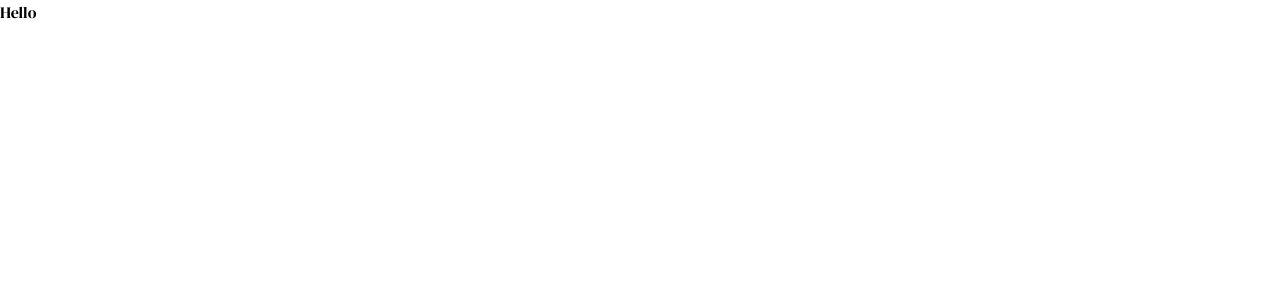
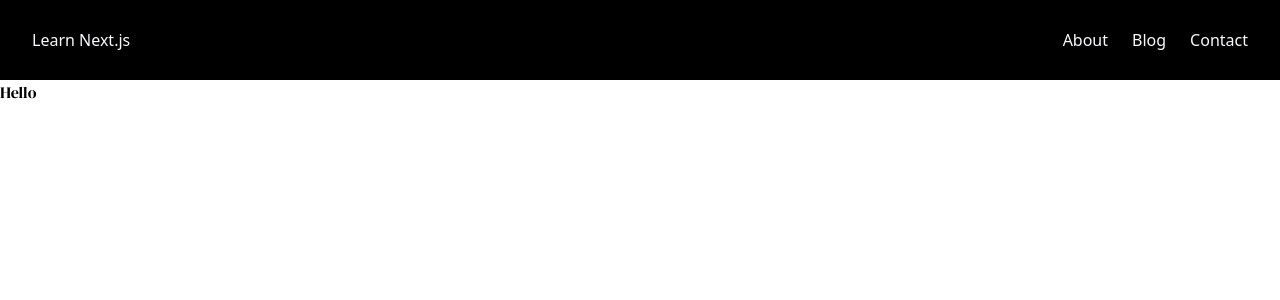
Before and after one commit to bratdr/learn-next, a Next.js app: page / in a window 1280 px wide. Shown: the top 300 px of the page. Built offline with nearby package versions, Linux system fonts and the light colour scheme.

Commit message:
Update index.jsx

```diff
--- a/pages/index.jsx
+++ b/pages/index.jsx
@@ -1,8 +1,8 @@
 import Head from "next/head";
-
 // importing google font form @next/font
 // rename DM_Serif_Display as DMSDisplay
 import { DM_Serif_Display as DMSDisplay } from "@next/font/google";
+import Navigation from "./components/navigation";
 
 // delcaring dmsd as DMSDisplay to create {dmsd.classname}
 const dmsd = DMSDisplay({ weight: "400", subsets: ["latin"] });
@@ -11,13 +11,16 @@ export default function Home() {
   return (
     <>
       <Head>
-        <title>Create Next App</title>
+        <title>Learn Next.js 13</title>
         <meta name="description" content="Generated by create next app" />
         <meta name="viewport" content="width=device-width, initial-scale=1" />
       </Head>
-      <div>
-        {/* calling the dmsd function into className = {dmsd.className} */}
-        <h1 className={dmsd.className}> Hello</h1>
+      <div className="flex flex-col w-screen h-full">
+        <Navigation />
+        {/* calling the dmsd function into className = {dmsd.className}
+        <a href="/about">About</a>
+        <Link href="/about">About Next Link</Link> */}
+        <h1 className={dmsd.className}>Hello</h1>
       </div>
     </>
   );
```
